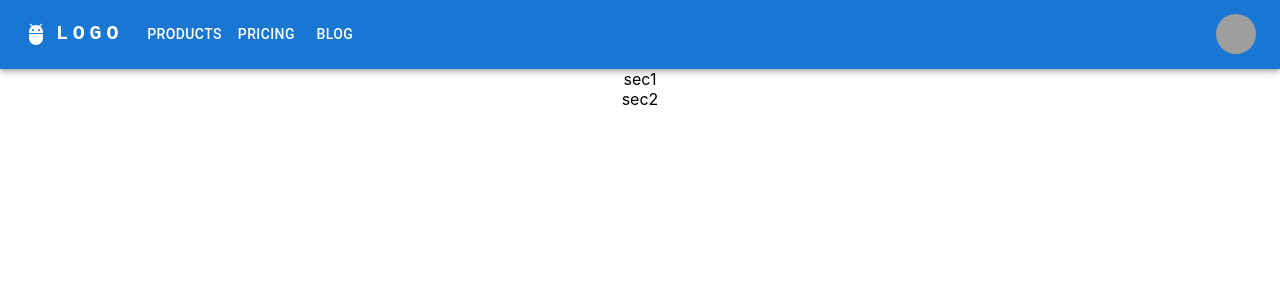
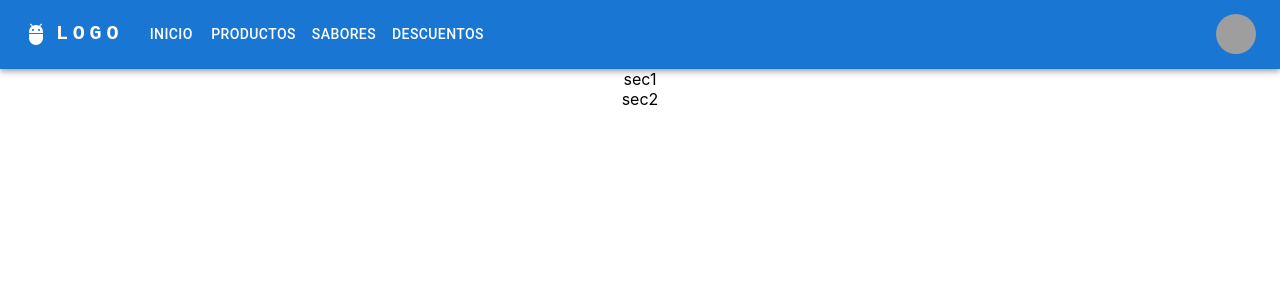
Before and after one commit to al-mr1234/helados, a React (Create React App) app: page / in a window 1280 px wide. Shown: the top 300 px of the page. Built offline with nearby package versions, Linux system fonts and the light colour scheme; grey boxes are pictures that could not be loaded.

Commit message:
modificacion elementos del nav
cambie la descripcion del nav

```diff
--- a/src/components/modulos/nav.jsx
+++ b/src/components/modulos/nav.jsx
@@ -13,8 +13,8 @@
     import MenuItem from '@mui/material/MenuItem';
     import AdbIcon from '@mui/icons-material/Adb';
 
-    const pages = ['Products', 'Pricing', 'Blog'];
-    const settings = ['Profile', 'Account', 'Dashboard', 'Logout'];
+    const pages = ['Inicio', 'Productos', 'sabores', 'descuentos'];
+    const settings = ['Mi Perfil', 'Pedidos', 'cerrar Sesion'];
 
     function ResponsiveAppBar() {
     const [anchorElNav, setAnchorElNav] = React.useState(null);
```
Also changed, not shown: src/estilos/style.css (added).
